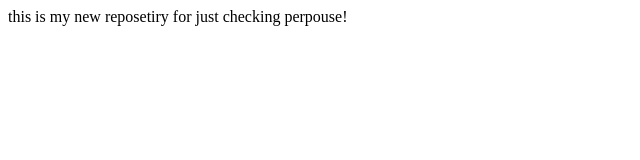
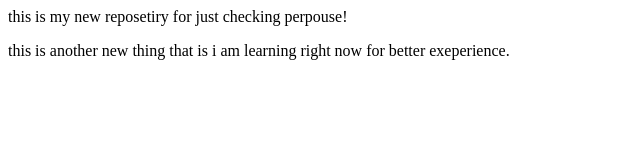
Before and after one commit to BhatiyaPravin/local-repository, a plain HTML site: page index.html in a window 1280 px wide. Shown: the whole page, without its empty margins (0-640 px from the left). Drawn offline with Linux system fonts and the light colour scheme.

Commit message:
add a new paragraph

```diff
--- a/index.html
+++ b/index.html
@@ -1 +1,3 @@
 <p>this is my new reposetiry for just checking perpouse!</p>
+<p>this is another new thing that is i am learning right now for better exeperience.
+</p>
```
